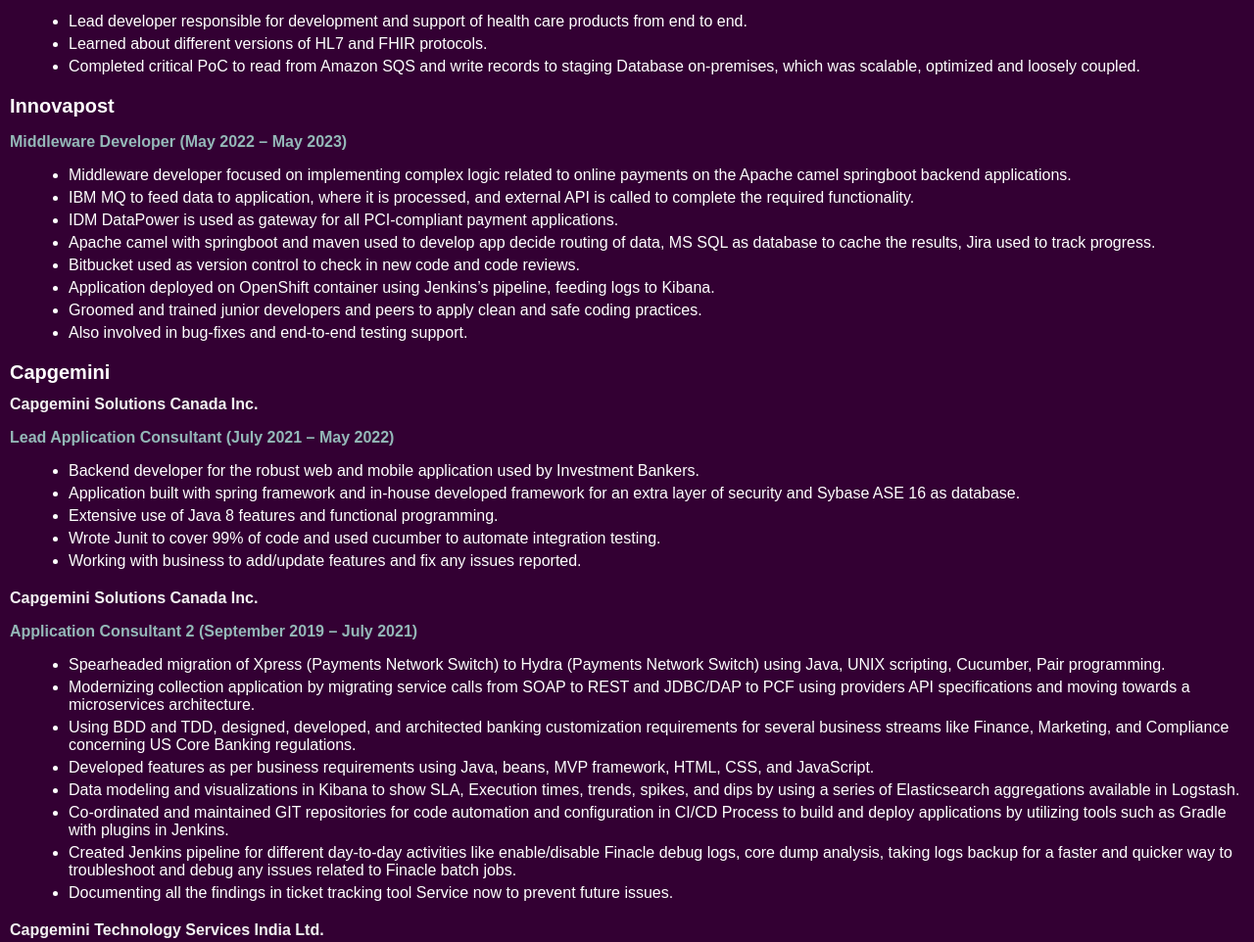
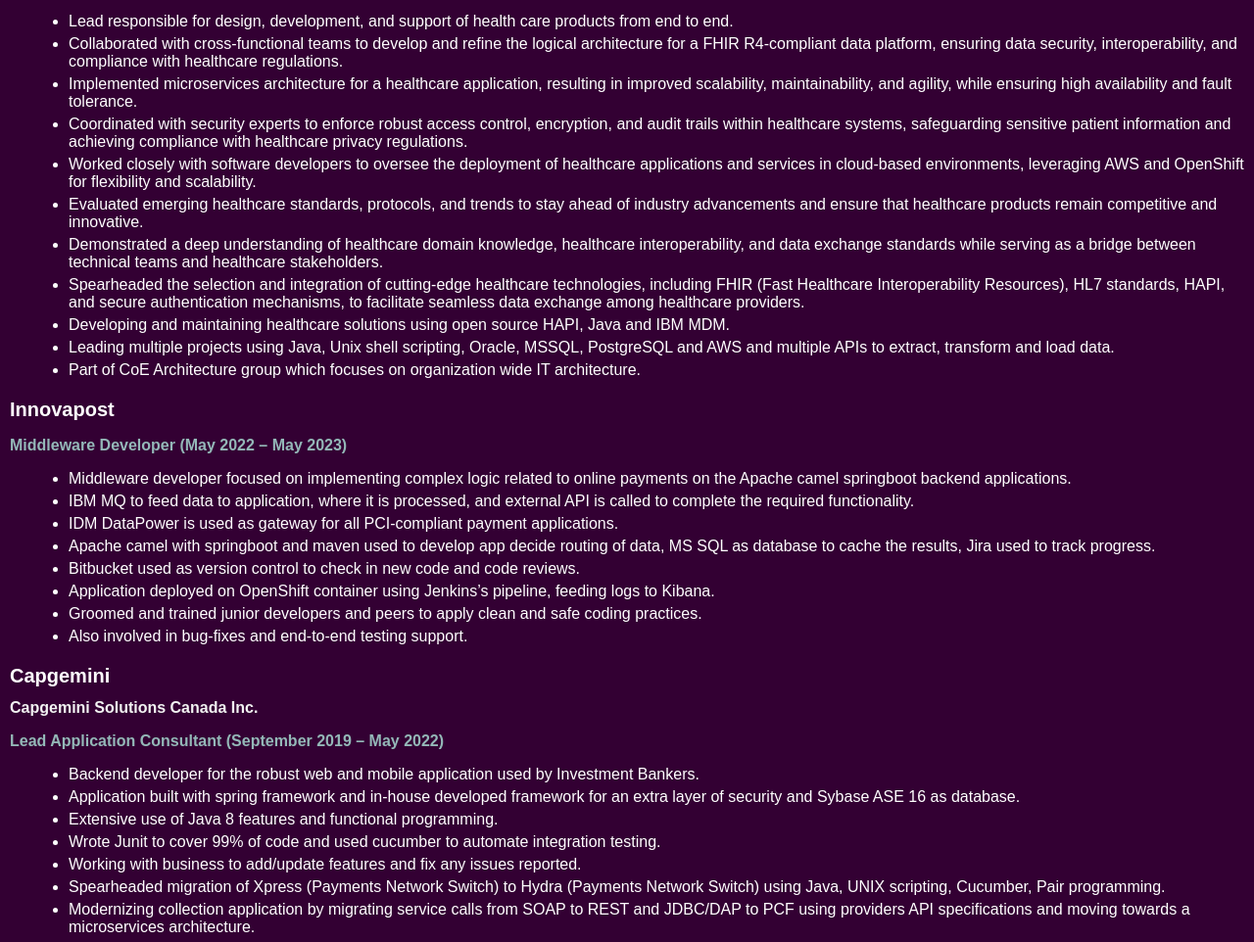
Before and after one commit to rkalbi/rkalbi.github.io, a plain HTML site: page index.html in a window 1280 px wide. Shown: the part 629-1591 px from the top of the page at 98% size. Drawn offline with Linux system fonts and the light colour scheme.

Commit message:
Updated resume to reflect current duties.

```diff
--- a/index.html
+++ b/index.html
@@ -4,7 +4,7 @@
     <meta charset="UTF-8">
     <title>Ramesh Kalbi's Resume</title>
     <link href="css/resume.css"  type="text/css" media="all" rel="stylesheet" />
-    <link rel="stylesheet" href="https://cdnjs.cloudflare.com/ajax/libs/font-awesome/6.0.0-beta3/css/all.min.css"/>
+    <link rel="stylesheet" href="https://cdnjs.cloudflare.com/ajax/libs/font-awesome/6.4.2/css/all.min.css" integrity="sha512-z3gLpd7yknf1YoNbCzqRKc4qyor8gaKU1qmn+CShxbuBusANI9QpRohGBreCFkKxLhei6S9CQXFEbbKuqLg0DA==" crossorigin="anonymous" referrerpolicy="no-referrer" />
 </head>
 <body>
 <header>
@@ -17,7 +17,7 @@
         <h2>About Me <button class="toggle">+</button></h2>
         <div class="section-content">
             <p>Hi, I'm Ramesh Kalbi,
-                Software Professional with 7+ years’ experience in Software Development and Team Management along with client interaction with the domain knowledge of Banking,
+                Software Professional with 8+ years’ experience in Software Development and Team Management along with client interaction with the domain knowledge of Banking,
                 Payments, eLearning Web applications, Pivotal Cloud Foundry, Finacle implementation, CI/CD, Production Support, and Change Management Tasks.
                 Possess in-depth understanding of Core Banking, Bank and Cards Payments, Finacle ™ UBS (Universal Banking Solution) Implementation and Administration.
                 Worked on different technologies like Java, Springboot, Struts, Spring, Hibernate, Rest services, and Database Concepts.
@@ -44,9 +44,17 @@
                 <h3>Health Ontario</h3>
                 <p class="job-dates">Lead Developer (May 2023 – Present)</p>
                 <ul>
-                    <li>Lead developer responsible for development and support of health care products from end to end.</li>
-                    <li>Learned about different versions of HL7 and FHIR protocols.</li>
-                    <li>Completed critical PoC to read from Amazon SQS and write records to staging Database on-premises, which was scalable, optimized and loosely coupled.</li>
+                    <li>Lead responsible for design, development, and support of health care products from end to end.</li>
+                    <li>Collaborated with cross-functional teams to develop and refine the logical architecture for a FHIR R4-compliant data platform, ensuring data security, interoperability, and compliance with healthcare regulations.</li>
+                    <li>Implemented microservices architecture for a healthcare application, resulting in improved scalability, maintainability, and agility, while ensuring high availability and fault tolerance.</li>
+                    <li>Coordinated with security experts to enforce robust access control, encryption, and audit trails within healthcare systems, safeguarding sensitive patient information and achieving compliance with healthcare privacy regulations.</li>
+                    <li>Worked closely with software developers to oversee the deployment of healthcare applications and services in cloud-based environments, leveraging AWS and OpenShift for flexibility and scalability.</li>
+                    <li>Evaluated emerging healthcare standards, protocols, and trends to stay ahead of industry advancements and ensure that healthcare products remain competitive and innovative.</li>
+                    <li>Demonstrated a deep understanding of healthcare domain knowledge, healthcare interoperability, and data exchange standards while serving as a bridge between technical teams and healthcare stakeholders.</li>
+                    <li>Spearheaded the selection and integration of cutting-edge healthcare technologies, including FHIR (Fast Healthcare Interoperability Resources), HL7 standards, HAPI, and secure authentication mechanisms, to facilitate seamless data exchange among healthcare providers.</li>
+                    <li>Developing and maintaining healthcare solutions using open source HAPI, Java and IBM MDM.</li>
+                    <li>Leading multiple projects using Java, Unix shell scripting, Oracle, MSSQL, PostgreSQL  and AWS and multiple APIs to extract, transform and load data.</li>
+                    <li>Part of CoE Architecture group which focuses on organization wide IT architecture.</li>
                 </ul>
             </div>
 
@@ -68,20 +76,13 @@
             <div class="job">
                 <h3>Capgemini</h3>
                 <p class="company-entity">Capgemini Solutions Canada Inc.</p>
-                <p class="job-dates">Lead Application Consultant (July 2021 – May 2022)</p>
+                <p class="job-dates">Lead Application Consultant (September 2019 – May 2022)</p>
                 <ul>
                     <li>Backend developer for the robust web and mobile application used by Investment Bankers.</li>
                     <li>Application built with spring framework and in-house developed framework for an extra layer of security and Sybase ASE 16 as database.</li>
                     <li>Extensive use of Java 8 features and functional programming.</li>
                     <li>Wrote Junit to cover 99% of code and used cucumber to automate integration testing.</li>
                     <li>Working with business to add/update features and fix any issues reported.</li>
-                </ul>
-            </div>
-
-            <div class="job">
-                <p class="company-entity">Capgemini Solutions Canada Inc.</p>
-                <p class="job-dates">Application Consultant 2 (September 2019 – July 2021)</p>
-                <ul>
                     <li>Spearheaded migration of Xpress (Payments Network Switch) to Hydra (Payments Network Switch) using Java, UNIX scripting, Cucumber, Pair programming.</li>
                     <li>Modernizing collection application by migrating service calls from SOAP to REST and JDBC/DAP to PCF using providers API specifications and moving towards a microservices architecture.</li>
                     <li>Using BDD and TDD, designed, developed, and architected banking customization requirements for several business streams like Finance, Marketing, and Compliance concerning US Core Banking regulations.</li>
@@ -127,7 +128,7 @@
                     <ul>
                         <li>Design reports for various financial, tax data, correspondence, audit, and compliance (CREDIT BUREAU, REG-E, REG-D, OFAC, 1098-E etc.) reports as per business requirements.</li>
                         <li>Design automation framework for the bank’s core banking solution on which bank is running all the main business functionalities.</li>
-                        <li>Prepare data scripts for various business requests from downstream applications such as collections, data warehouse etc. using.</li>
+                        <li>Prepare data scripts for various business requests from downstream applications such as collections, data warehouse etc. using Finacle and shell scripting.</li>
                         <li>Identifying the list of key data element and mapping to system fields in Finacle.</li>
                         <li>SME for performing the analysis on data extraction, transformation, cleansing, upload, and reconciliation of the data.</li>
                         <li>Mapping critical data elements to various data sources used for report submission.</li>
@@ -346,9 +347,9 @@
         </div>-->
 		<div class="section-content">
         <ul>
-            <li><a href="https://twitter.com/rameshkalbi"><i class="social-media-icon fab fa-twitter" link></i>Twitter</a></li>
-            <li><a href="https://www.linkedin.com/in/rameshkalbi/"><i class="social-media-icon fab fa-linkedin"></i>LinkedIn</a></li>
-            <li><a href="https://github.com/rkalbi"><i class="social-media-icon fab fa-github"></i>GitHub</a></li>
+            <li><a href="https://x.com/rameshkalbi"><i class="fa-brands fa-x-twitter" link></i>X(Formerly Twitter)</a></li>
+            <li><a href="https://www.linkedin.com/in/rameshkalbi/"><i class="fa-brands fa-linkedin"></i>LinkedIn</a></li>
+            <li><a href="https://github.com/rkalbi"><i class="fa-brands fa-github"></i>GitHub</a></li>
         </ul>
 		</div>
 
```
Also changed, not shown: 1 other file.
